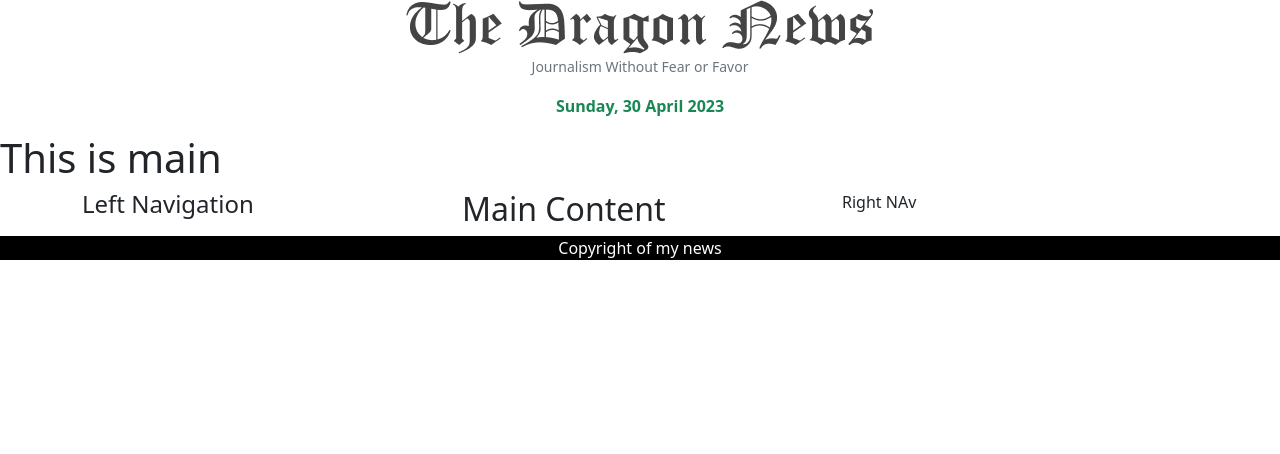
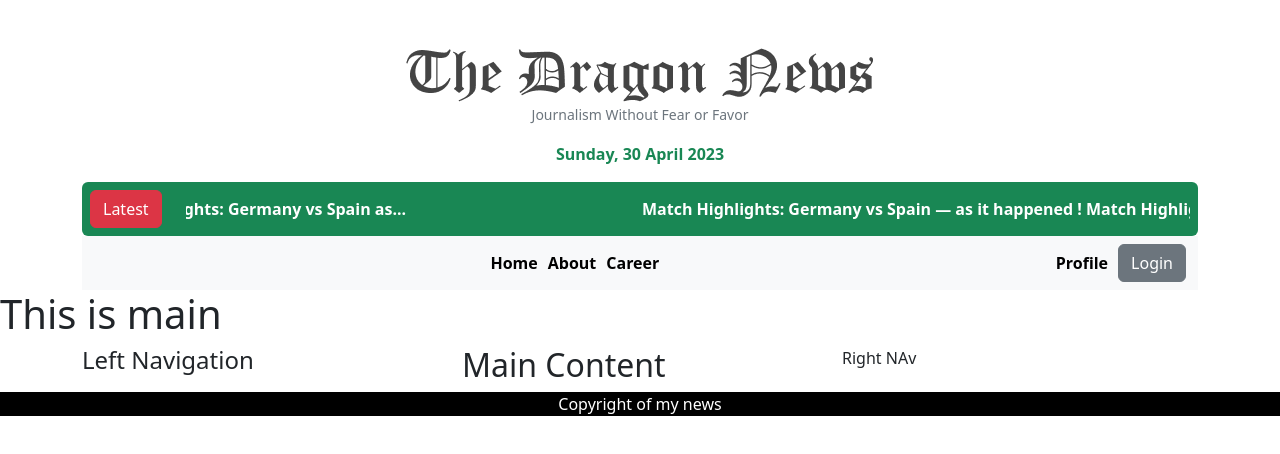
Before and after one commit to Suvrodev/the_news_dragon_client, a React (Vite) app: page / in a window 1280 px wide. Shown: the top 454 px of the page. Built offline with nearby package versions, Linux system fonts and the light colour scheme.

Commit message:
Added NavigationBar

```diff
--- a/package.json
+++ b/package.json
@@ -18,6 +18,8 @@
     "react": "^18.2.0",
     "react-bootstrap": "^2.7.4",
     "react-dom": "^18.2.0",
+    "react-fast-marquee": "^1.5.2",
+    "react-icons": "^4.8.0",
     "react-router-dom": "^6.11.0",
     "sort-by": "^1.2.0"
   },
--- a/src/Pages/Shared/Header/Header.jsx
+++ b/src/Pages/Shared/Header/Header.jsx
@@ -1,13 +1,26 @@
 import React from 'react';
 import headerLogo from '../../../assets/logo.png'
 import moment from 'moment/moment';
+import { Button, Container, Navbar } from 'react-bootstrap';
+import Marquee from 'react-fast-marquee';
+import NavigationBar from '../NavigationBar/NavigationBar';
 const Header = () => {
     return (
-        <div className='text-center'>
+        <Container >
+            <div className='text-center mt-5'>
             <img src={headerLogo} alt="" />
             <p className='text-secondary' ><small>Journalism Without Fear or Favor</small></p>
             <p className='text-success fw-bold'> {moment().format('dddd, D MMMM  YYYY')} </p>
-        </div>
+            </div>
+
+
+            <div className='d-flex bg-success text-white p-2 rounded-2'>
+                <Button variant="danger">Latest</Button>
+                <span className='ms-4 fw-bold my-auto' > <Marquee speed={100}>Match Highlights: Germany vs Spain — as it happened   !   Match Highlights: Germany vs Spain as...</Marquee> </span>
+            </div>
+
+            <NavigationBar></NavigationBar>
+        </Container>
     );
 };
 
--- /dev/null
+++ b/src/Pages/Shared/NavigationBar/NavigationBar.css
@@ -0,0 +1,6 @@
+a{
+    text-decoration: none;
+    color: black;
+    font-weight: 700;
+    margin-left: 10px;
+}
--- /dev/null
+++ b/src/Pages/Shared/NavigationBar/NavigationBar.jsx
@@ -0,0 +1,29 @@
+import React from "react";
+import './NavigationBar.css'
+import { Button, Container, Nav, Navbar } from "react-bootstrap";
+import { Link } from "react-router-dom";
+
+const NavigationBar = () => {
+  return (
+    <div>
+      <Navbar collapseOnSelect expand="lg" bg="light" variant="light">
+        <Container>
+          <Navbar.Toggle aria-controls="responsive-navbar-nav" />
+          <Navbar.Collapse id="responsive-navbar-nav">
+            <Nav className="mx-auto">
+               <Link to='/'>Home</Link>
+               <Link to='/'>About</Link>
+               <Link to='/'>Career</Link>
+            </Nav>
+            <Nav className="my-auto  d-flex align-items-center">
+               <Link to='/'><span className="">Profile</span></Link>
+               <Link> <Button variant="secondary">Login</Button> </Link>
+            </Nav>
+          </Navbar.Collapse>
+        </Container>
+      </Navbar>
+    </div>
+  );
+};
+
+export default NavigationBar;
```
Also changed, not shown: 1 other file (tests, documents, lock files or other folders).
